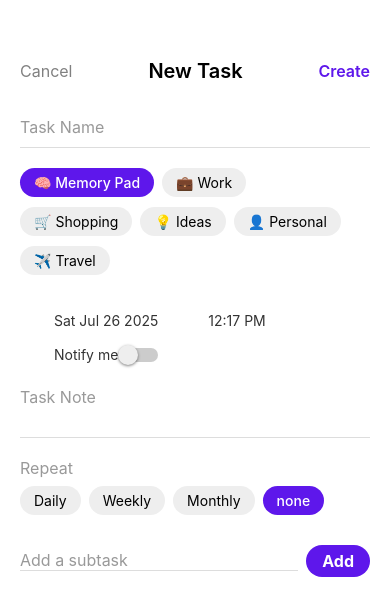
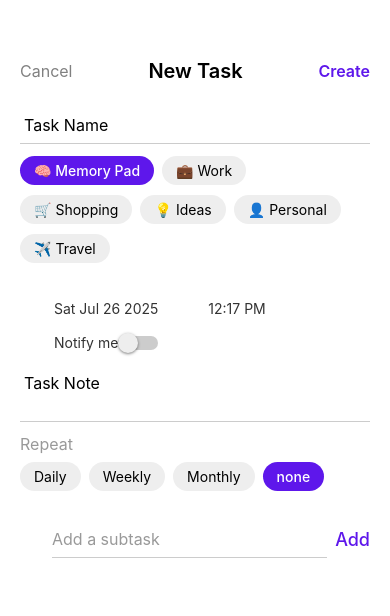
Before and after one commit to YashwantHabib/Ordo, a React Native app: screen /AddTaskScreen in a window 390 px wide. Shown: the top 616 px of the page. Built offline with nearby package versions, Linux system fonts and the light colour scheme; some icons are missing.

Commit message:
Refactor

```diff
--- a/components/SubTask.tsx
+++ b/components/SubTask.tsx
@@ -35,7 +35,8 @@ const styles = StyleSheet.create({
     flexDirection: 'row',
     alignItems: 'center',
     gap: 10,
-    paddingVertical: 6,
+    paddingVertical: 12,
+    paddingLeft: 28,
   },
   text: {
     fontSize: 16,
--- a/components/addTaskComponents/AddTaskInput.tsx
+++ b/components/addTaskComponents/AddTaskInput.tsx
@@ -1,19 +1,50 @@
 import React from 'react';
-import { TextInput, StyleSheet, TextInputProps } from 'react-native';
+import {
+  TextInput,
+  Text,
+  View,
+  StyleSheet,
+  TextInputProps,
+} from 'react-native';
 
-const AddTaskInput = (props: TextInputProps) => {
+interface AddTaskInputProps extends TextInputProps {
+  error?: string;
+}
+
+const AddTaskInput: React.FC<AddTaskInputProps> = ({
+  error,
+  style,
+  ...rest
+}) => {
   return (
-    <TextInput style={styles.input} placeholderTextColor="#999" {...props} />
+    <View style={styles.wrapper}>
+      <TextInput
+        style={[styles.input, style, error && styles.errorBorder]}
+        {...rest}
+      />
+      {error && <Text style={styles.errorText}>{error}</Text>}
+    </View>
   );
 };
 
 const styles = StyleSheet.create({
+  wrapper: {
+    marginBottom: 12,
+  },
   input: {
     borderBottomWidth: 1,
-    borderBottomColor: '#ddd',
-    paddingVertical: 10,
+    borderBottomColor: '#ccc',
     fontSize: 16,
-    marginBottom: 20,
+    paddingVertical: 8,
+    paddingHorizontal: 4,
+  },
+  errorBorder: {
+    borderBottomColor: 'red',
+  },
+  errorText: {
+    color: 'red',
+    fontSize: 12,
+    marginTop: 4,
   },
 });
 
--- a/screens/AddTaskScreen.tsx
+++ b/screens/AddTaskScreen.tsx
@@ -1,13 +1,12 @@
 import React, { useState } from 'react';
-import {
-  View,
-  Text,
-  StyleSheet,
-  ScrollView,
-  TouchableOpacity,
-  TextInput,
-} from 'react-native';
+import { View, Text, StyleSheet, ScrollView, TextInput } from 'react-native';
+import { useForm, Controller } from 'react-hook-form';
+import { z } from 'zod';
+import { zodResolver } from '@hookform/resolvers/zod';
 import DateTimePicker from '@react-native-community/datetimepicker';
+import { useNavigation } from '@react-navigation/native';
+import { NativeStackNavigationProp } from '@react-navigation/native-stack';
+
 import AddTaskInput from '../components/addTaskComponents/AddTaskInput';
 import OrdoPill from '../components/OrdoPill';
 import Subtask from '../components/SubTask';
@@ -15,33 +14,51 @@ import AddTaskDateTime from '../components/addTaskComponents/AddTaskDateTime';
 import { OrdoButton } from '../components/OrdoButton';
 import { OrdoLink } from '../components/OrdoLink';
 import { useCategoryStore } from '../utils/stateManagement/useCategoryStore';
-import { useNavigation } from '@react-navigation/native';
-import { NativeStackNavigationProp } from '@react-navigation/native-stack';
+import { useTaskStore } from '../utils/stateManagement/useTaskStore';
 import { RootStackParamList } from '../navigation/RootStack';
+import { Workflow } from 'lucide-react-native';
 
 const recurrenceOptions = ['Daily', 'Weekly', 'Monthly'];
 
+const taskSchema = z.object({
+  task_name: z.string().min(1, 'Task name is required'),
+  task_note: z.string().optional(),
+  category: z.string(),
+  recurrence: z.enum(['Daily', 'Weekly', 'Monthly']).nullable().optional(),
+});
+
+type TaskSchema = z.infer<typeof taskSchema>;
+
 const AddTaskScreen = () => {
-  const [taskName, setTaskName] = useState('');
-  const [selectedCategory, setSelectedCategory] = useState('Memory Pad');
-  const [date, setDate] = useState(new Date());
-  const [pickerMode, setPickerMode] = useState<'date' | 'time'>('date');
-  const [showDatePicker, setShowDatePicker] = useState(false);
-  const [notify, setNotify] = useState(false);
-  const [taskNote, setTaskNote] = useState('');
-  const [recurrence, setRecurrence] = useState<string | null>(null);
-  const [subtaskText, setSubtaskText] = useState('');
+  const navigation =
+    useNavigation<NativeStackNavigationProp<RootStackParamList>>();
+
+  const categories = useCategoryStore(state => state.categories);
+  const addTask = useTaskStore(state => state.addTask);
+
+  const {
+    control,
+    handleSubmit,
+    formState: { errors },
+  } = useForm<TaskSchema>({
+    resolver: zodResolver(taskSchema),
+    defaultValues: {
+      task_name: '',
+      task_note: '',
+      category: 'Memory Pad',
+      recurrence: null,
+    },
+  });
+
   const [subtasks, setSubtasks] = useState<
     { task_name: string; completed: boolean }[]
   >([]);
+  const [subtaskText, setSubtaskText] = useState('');
+  const [date, setDate] = useState(new Date());
+  const [notify, setNotify] = useState(false);
+  const [pickerMode, setPickerMode] = useState<'date' | 'time'>('date');
+  const [showDatePicker, setShowDatePicker] = useState(false);
 
-  type NavigationProp = NativeStackNavigationProp<
-    RootStackParamList,
-    'AddTaskScreen'
-  >;
-  const navigation = useNavigation<NavigationProp>();
-
-  const categories = useCategoryStore(state => state.categories);
   const handleAddSubtask = () => {
     if (subtaskText.trim()) {
       setSubtasks(prev => [
@@ -68,6 +85,21 @@ const AddTaskScreen = () => {
     if (selectedValue) setDate(selectedValue);
   };
 
+  const onSubmit = (data: TaskSchema) => {
+    addTask({
+      id: '', // Zustand auto-generates
+      task_name: data.task_name.trim(),
+      task_note: data.task_note?.trim() || '',
+      category: data.category,
+      recurrence: data.recurrence || null,
+      datetime: date.toISOString(),
+      completed: false,
+      notify,
+      subtasks,
+    });
+    navigation.goBack();
+  };
+
   return (
     <ScrollView style={styles.container}>
       {/* Header */}
@@ -75,31 +107,49 @@ const AddTaskScreen = () => {
         <OrdoLink
           text="Cancel"
           style={styles.cancelText}
-          onPress={() => {
-            navigation.goBack();
-          }}
+          onPress={() => navigation.goBack()}
         />
         <Text style={styles.title}>New Task</Text>
-        <OrdoLink text="Create" style={styles.createText} onPress={() => {}} />
+        <OrdoLink
+          text="Create"
+          style={styles.createText}
+          onPress={handleSubmit(onSubmit)}
+        />
       </View>
 
+      {/* Task Name */}
+      <Controller
+        control={control}
+        name="task_name"
+        render={({ field }) => (
           <AddTaskInput
             placeholder="Task Name"
-        value={taskName}
-        onChangeText={setTaskName}
+            value={field.value}
+            onChangeText={field.onChange}
+            error={errors.task_name?.message}
+          />
+        )}
       />
 
+      {/* Category Pills */}
+      <Controller
+        control={control}
+        name="category"
+        render={({ field }) => (
           <View style={styles.pillContainer}>
             {categories.map(cat => (
               <OrdoPill
                 key={cat.id}
                 label={`${cat.emoji} ${cat.title}`}
-            selected={selectedCategory === cat.title}
-            onPress={() => setSelectedCategory(cat.title)}
+                selected={field.value === cat.title}
+                onPress={() => field.onChange(cat.title)}
               />
             ))}
           </View>
+        )}
+      />
 
+      {/* DateTime */}
       <AddTaskDateTime
         date={date}
         notify={notify}
@@ -115,41 +165,56 @@ const AddTaskScreen = () => {
         />
       )}
 
+      {/* Task Note */}
+      <Controller
+        control={control}
+        name="task_note"
+        render={({ field }) => (
           <AddTaskInput
             placeholder="Task Note"
-        value={taskNote}
-        onChangeText={setTaskNote}
+            value={field.value}
+            onChangeText={field.onChange}
             multiline
           />
+        )}
+      />
 
+      {/* Recurrence */}
       <Text style={styles.sectionLabel}>Repeat</Text>
+      <Controller
+        control={control}
+        name="recurrence"
+        render={({ field }) => (
           <View style={styles.pillContainer}>
             {[...recurrenceOptions, 'none'].map(option => (
               <OrdoPill
                 key={option}
                 label={option}
                 selected={
-              recurrence === option ||
-              (option === 'none' && recurrence === null)
+                  field.value === option ||
+                  (option === 'none' && field.value === null)
                 }
-            onPress={() => setRecurrence(option === 'none' ? null : option)}
+                onPress={() =>
+                  field.onChange(option === 'none' ? null : option)
+                }
               />
             ))}
           </View>
+        )}
+      />
+
+      {/* Subtasks */}
 
       <View style={styles.subtaskEntry}>
-        <AddTaskInput
+        <Workflow size={24} />
+        <TextInput
           placeholder="Add a subtask"
           value={subtaskText}
           onChangeText={setSubtaskText}
           style={styles.subtaskInput}
           placeholderTextColor="#999"
         />
-        <OrdoButton
-          style={styles.addBtn}
-          onPress={handleAddSubtask}
-          title="Add"
-        />
+        <OrdoLink onPress={handleAddSubtask} text="Add" style={styles.addBtn} />
       </View>
 
       {subtasks.map((sub, idx) => (
@@ -206,19 +271,19 @@ const styles = StyleSheet.create({
   subtaskEntry: {
     flexDirection: 'row',
     alignItems: 'center',
-    marginBottom: 12,
     gap: 8,
   },
   subtaskInput: {
     flex: 1,
     borderBottomWidth: 1,
-    borderBottomColor: '#ddd',
+    borderBottomColor: '#ccc',
     fontSize: 16,
+    paddingVertical: 8,
   },
+
   addBtn: {
-    paddingHorizontal: 16,
-    paddingVertical: 6,
-    borderRadius: 16,
-    alignItems: 'center',
+    marginTop: 0,
+    fontSize: 18,
+    fontWeight: '500',
   },
 });
--- a/screens/TaskListScreen.tsx
+++ b/screens/TaskListScreen.tsx
@@ -11,12 +11,22 @@ import { X } from 'lucide-react-native';
 import { useNavigation } from '@react-navigation/native';
 import { useCategoryStore } from '../utils/stateManagement/useCategoryStore';
 import { OrdoEmptyState } from '../components/OrdoEmptyState';
+import { useTaskStore } from '../utils/stateManagement/useTaskStore';
+import {
+  Circle,
+  CheckCircle,
+  CalendarDays,
+  ListTodo,
+} from 'lucide-react-native';
 
 const TaskListScreen = () => {
   const navigation = useNavigation();
   const selectedList = useCategoryStore(state => state.selectedList);
-  const allCategories = useCategoryStore(state => state.categories);
-  const tasksToShow = selectedList ? [selectedList] : allCategories;
+  const tasks = useTaskStore(state => state.tasks);
+
+  const filteredTasks = selectedList
+    ? tasks.filter(task => task.category === selectedList.title)
+    : tasks;
 
   const { title, emoji } = selectedList
     ? selectedList
@@ -33,15 +43,57 @@ const TaskListScreen = () => {
       </View>
 
       <FlatList
-        data={[]}
+        data={filteredTasks}
         ListEmptyComponent={
           <OrdoEmptyState
             text="No tasks yet in this list."
             image={require('../assets/images/OrdoEmptyBox.png')}
           />
         }
-        keyExtractor={(item, index) => index.toString()}
-        renderItem={({ item }) => <Text style={styles.taskItem}>{item}</Text>}
+        keyExtractor={item => item.id}
+        renderItem={({ item }) => {
+          const completedSubtasks = item.subtasks.filter(
+            sub => sub.completed,
+          ).length;
+          const totalSubtasks = item.subtasks.length;
+          const hasSubtasks = totalSubtasks > 0;
+
+          return (
+            <TouchableOpacity style={styles.taskCard} activeOpacity={0.8}>
+              <View style={styles.taskHeader}>
+                {item.completed ? (
+                  <CheckCircle color="#5e17eb" size={22} />
+                ) : (
+                  <Circle color="#c4c4c4" size={22} />
+                )}
+                <Text
+                  style={[
+                    styles.taskTitle,
+                    item.completed && {
+                      textDecorationLine: 'line-through',
+                      color: '#aaa',
+                    },
+                  ]}
+                >
+                  {item.task_name}
+                </Text>
+              </View>
+
+              {item.task_note ? (
+                <Text style={styles.taskNote}>{item.task_note}</Text>
+              ) : null}
+
+              {hasSubtasks && (
+                <View style={styles.subtaskBadge}>
+                  <ListTodo size={14} color="#5e17eb" />
+                  <Text style={styles.subtaskText}>
+                    {completedSubtasks}/{totalSubtasks} subtasks
+                  </Text>
+                </View>
+              )}
+            </TouchableOpacity>
+          );
+        }}
       />
     </View>
   );
@@ -75,4 +127,53 @@ const styles = StyleSheet.create({
     fontSize: 18,
     marginBottom: 12,
   },
+  taskCard: {
+    backgroundColor: '#fff',
+    borderRadius: 12,
+    padding: 14,
+    marginBottom: 12,
+    shadowColor: '#000',
+    shadowOpacity: 0.05,
+    shadowOffset: { width: 0, height: 2 },
+    shadowRadius: 6,
+    elevation: 2,
+  },
+
+  taskHeader: {
+    flexDirection: 'row',
+    alignItems: 'center',
+    gap: 10,
+  },
+
+  taskTitle: {
+    fontSize: 16,
+    fontWeight: '600',
+    color: '#1a1a1a',
+    flexShrink: 1,
+  },
+
+  taskNote: {
+    fontSize: 14,
+    color: '#666',
+    marginTop: 6,
+    lineHeight: 20,
+  },
+
+  subtaskBadge: {
+    flexDirection: 'row',
+    alignItems: 'center',
+    backgroundColor: '#f3edff',
+    alignSelf: 'flex-start',
+    paddingHorizontal: 8,
+    paddingVertical: 4,
+    borderRadius: 20,
+    marginTop: 10,
+  },
+
+  subtaskText: {
+    marginLeft: 4,
+    fontSize: 12,
+    color: '#5e17eb',
+    fontWeight: '500',
+  },
 });
```
Lines whose indentation alone changed are shown as unchanged.
